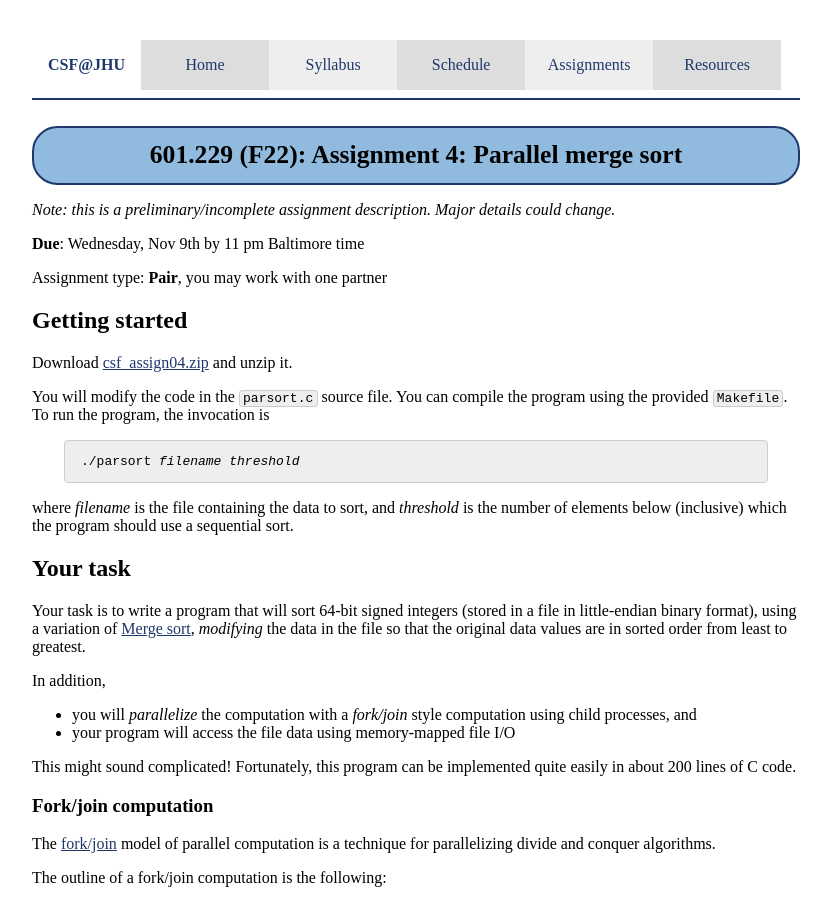
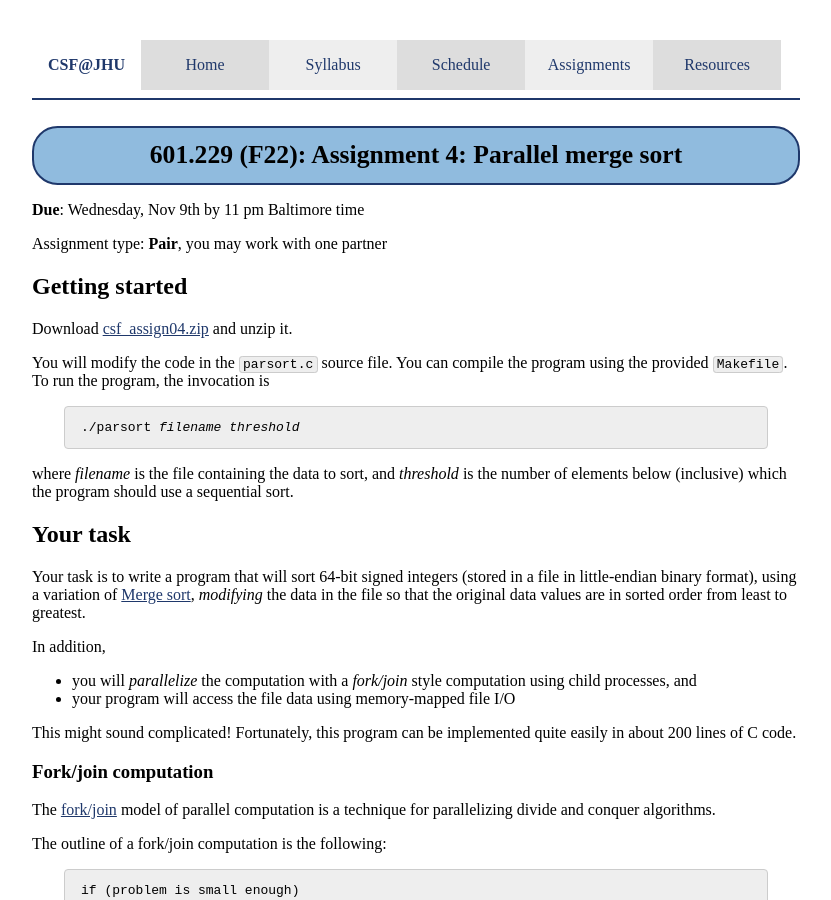
Before and after one commit to jhucsf/fall2022, a Jekyll site: the page built from assign/assign04.md, in a window 1280 px wide and 900 px high. Shown: the whole window, without its empty margins (224-1055 px from the left). Built offline with Jekyll 4.4.1, drawn with Linux system fonts in a browser that asks for light colours.

Commit message:
not preliminary now

```diff
--- a/assign/assign04.md
+++ b/assign/assign04.md
@@ -2,9 +2,6 @@
 layout: default
 title: "Assignment 4: Parallel merge sort"
 ---
-
-*Note: this is a preliminary/incomplete assignment description. Major details
-could change.*
 
 **Due**: Wednesday, Nov 9th by 11 pm Baltimore time
 
```
